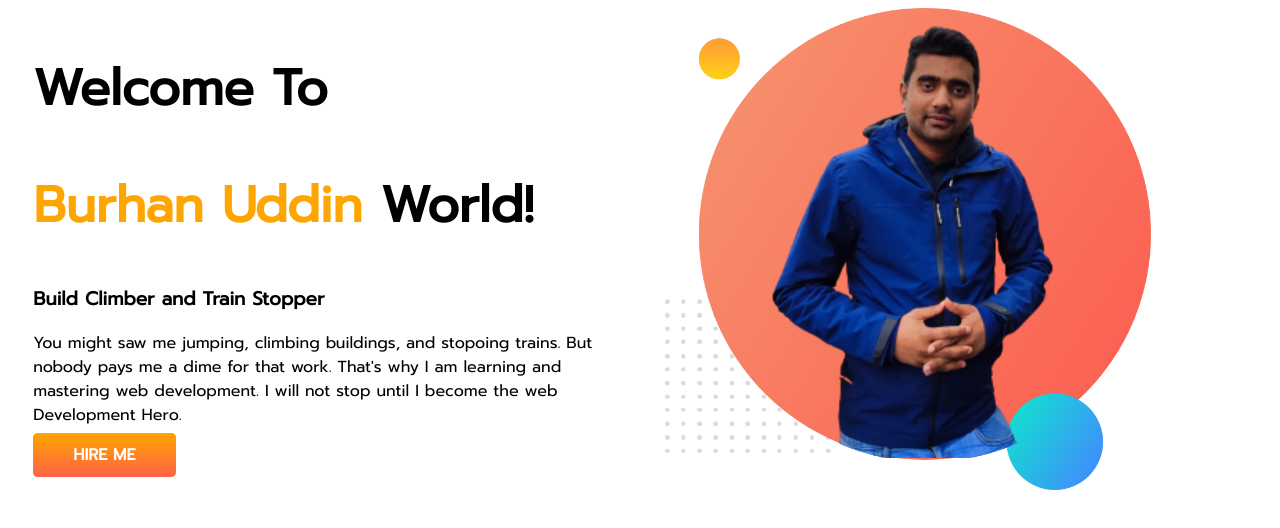
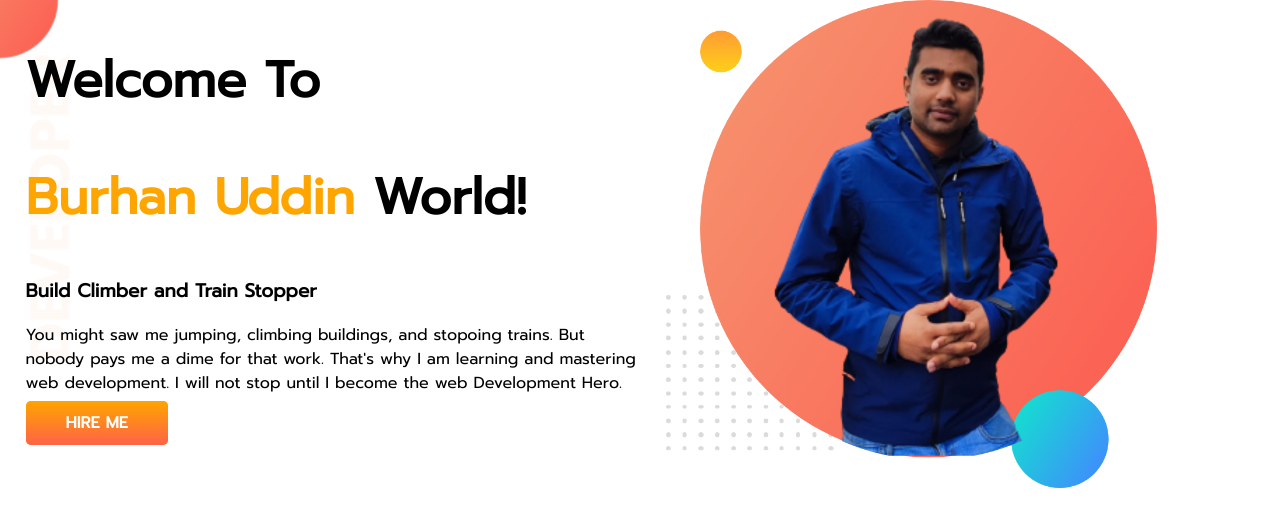
Before and after one commit to burhan103335/Developer-portfolio, a plain HTML site: page index.html in a window 1280 px wide. Drawn offline with Linux system fonts and the light colour scheme.

Commit message:
Background Image added and First part added

```diff
--- a/index.html
+++ b/index.html
@@ -14,7 +14,7 @@
 </head>
 
 <body>
-    <section>
+    <section class="top-banner">
         <div class="half-width">
             <h1>Welcome To</h1>
             <h1><span class="color-orange">Burhan Uddin</span> World!</h1>
--- a/style.css
+++ b/style.css
@@ -1,5 +1,6 @@
 body {
     font-family: 'Prompt', sans-serif;
+    margin: 0;
 }
 h1 {
     font-size: 50px;
@@ -30,3 +31,8 @@ section {
     font-weight: 700;
     border-radius: 5px;
 }
+
+.top-banner {
+    background-image: url(./images/top-banner.png);
+    background-repeat: no-repeat;
+}
```
